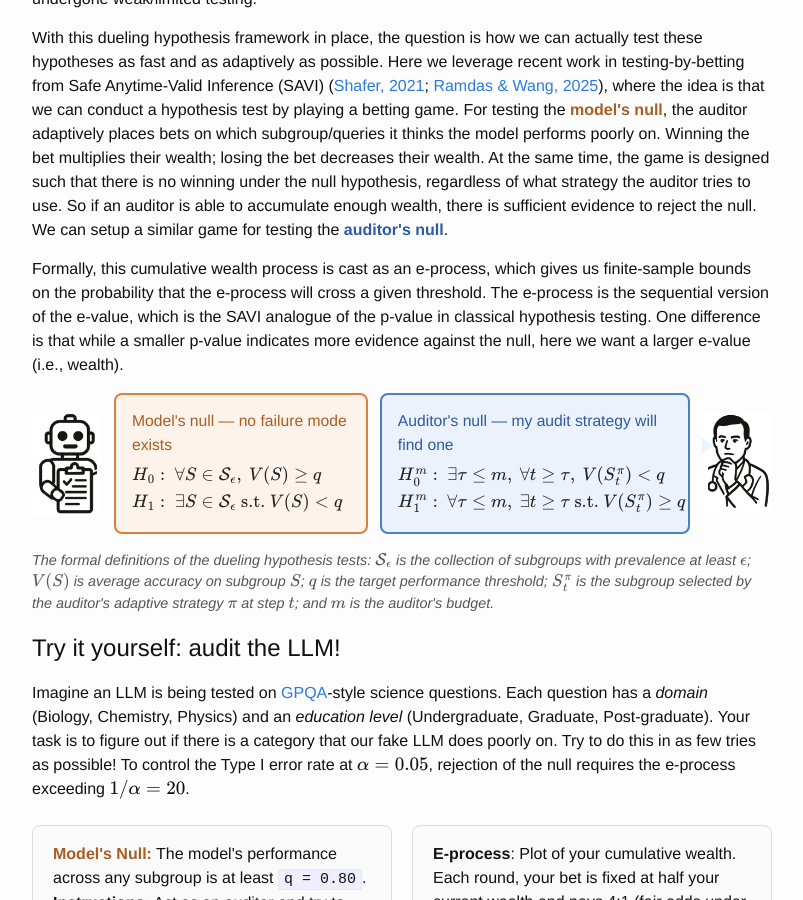
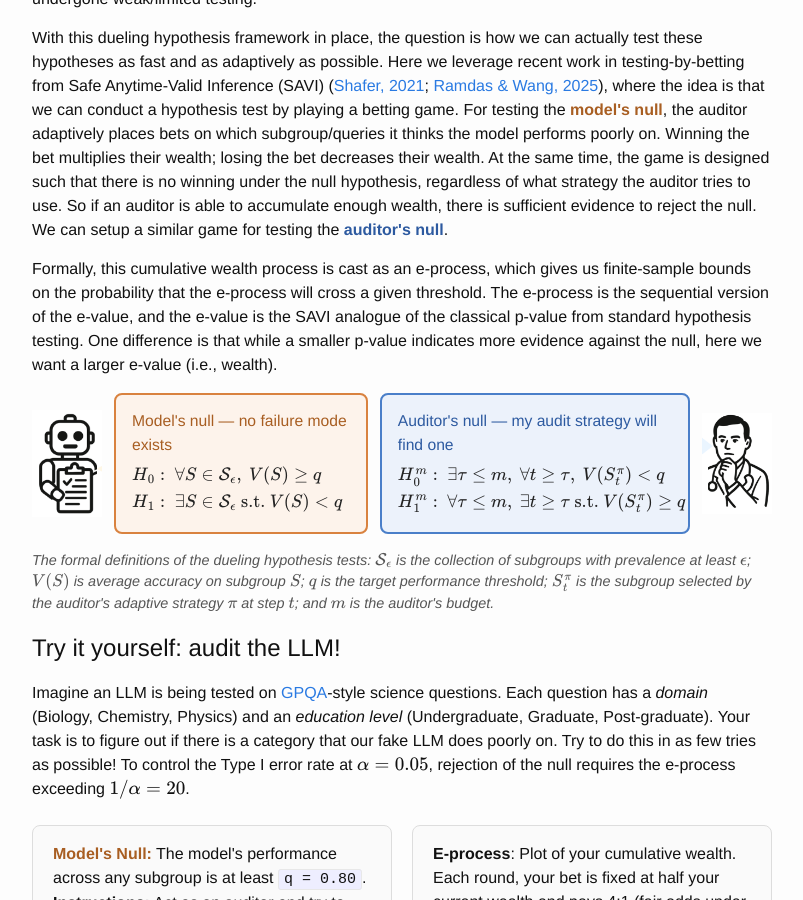
Before and after one commit to jjfeng/jjfeng.github.io, a Jekyll site: the page built from project_adaptive_auditing.html, in a window 1280 px wide and 900 px high, scrolled down 995 px. Shown: the whole window, without its empty margins (238-1041 px from the left). Built offline with Jekyll 4.4.1, drawn with Linux system fonts in a browser that asks for light colours.

Commit message:
explain more

```diff
--- a/project_adaptive_auditing.html
+++ b/project_adaptive_auditing.html
@@ -190,7 +190,7 @@ We can setup a similar game for testing the <span class="c-auditor">auditor's nu
 
 <p>
 Formally, this cumulative wealth process is cast as an e-process, which gives us finite-sample bounds on the probability that the e-process will cross a given threshold.
-The e-process is the sequential version of the e-value, which is the SAVI analogue of the p-value in classical hypothesis testing.
+The e-process is the sequential version of the e-value, and the e-value is the SAVI analogue of the classical p-value from standard hypothesis testing.
 One difference is that while a smaller p-value indicates more evidence against the null, here we want a larger e-value (i.e., wealth).
 </p>
 
```
